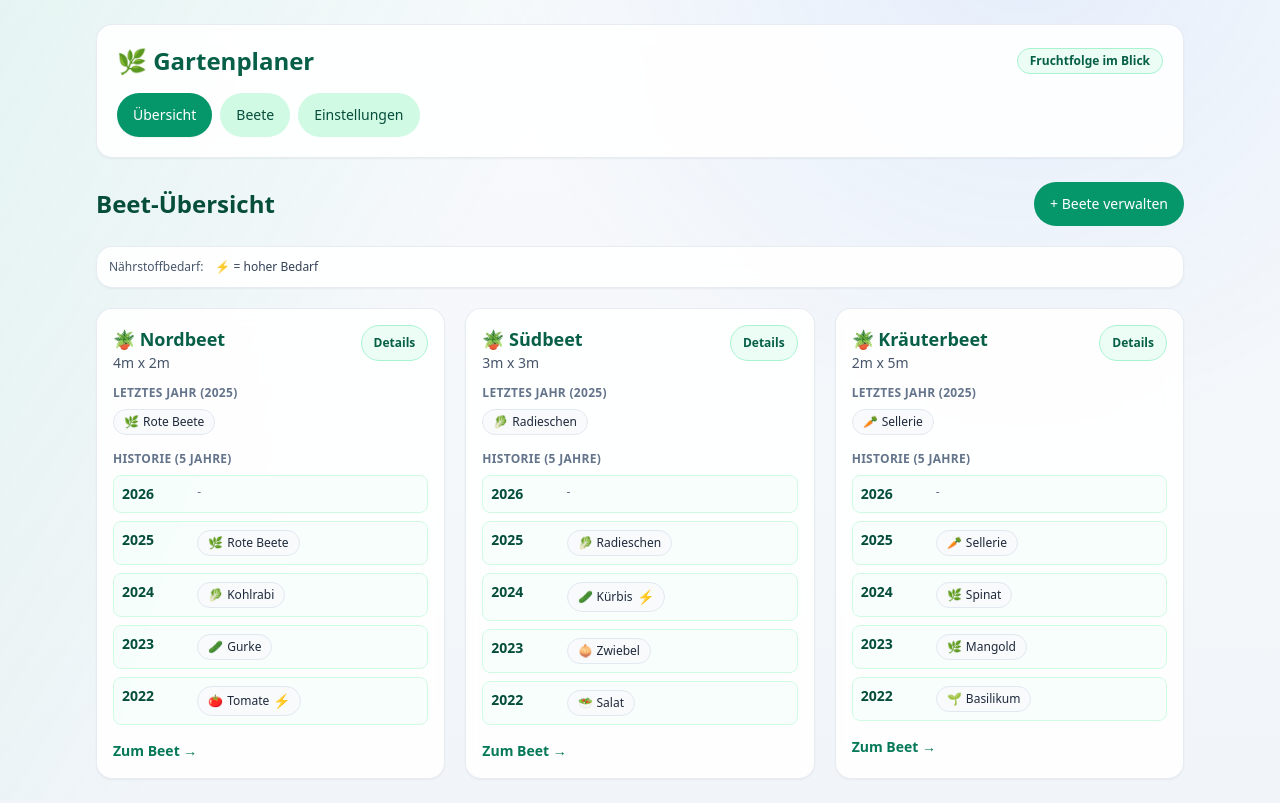
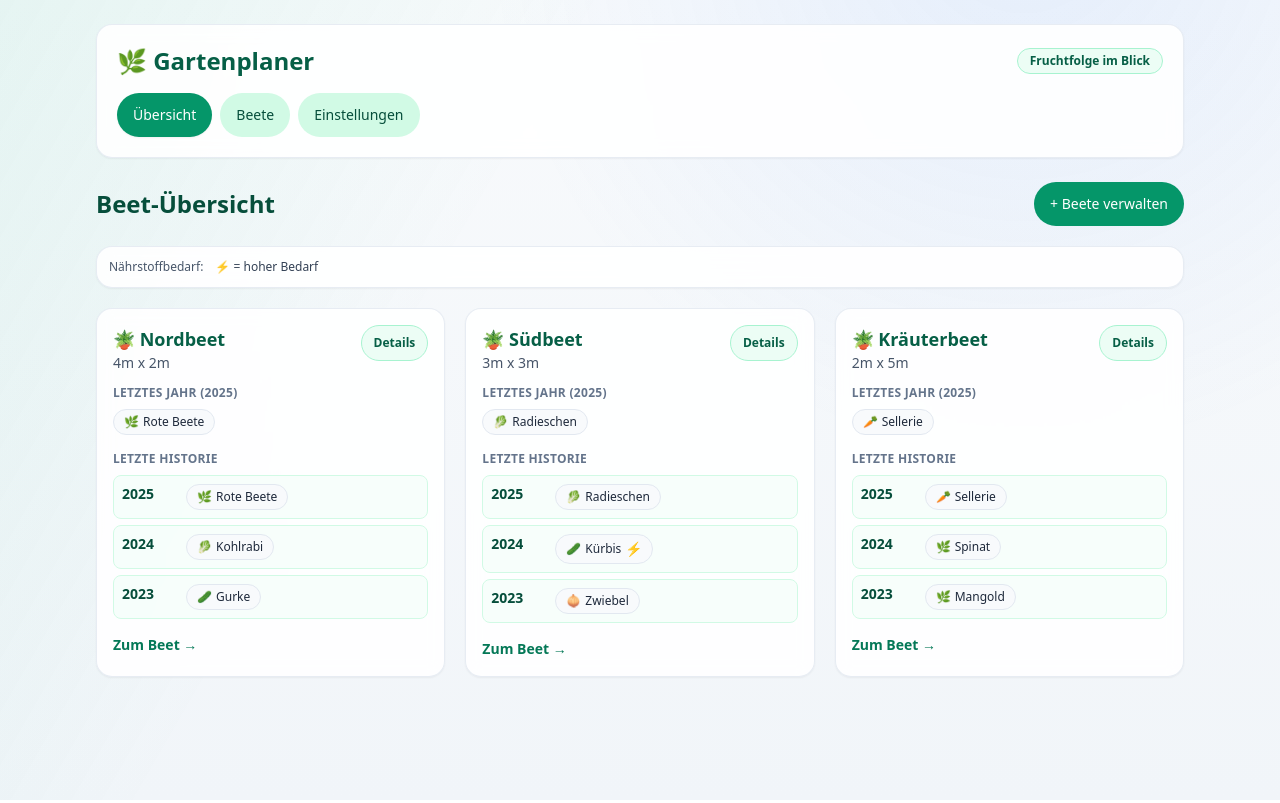
Before and after one commit to widmerin/Garden-Planner, a Nuxt app: page / in a window 1280 px wide. Built offline with nearby package versions, Linux system fonts and the light colour scheme.

Commit message:
Make history more compact

```diff
--- a/pages/index.vue
+++ b/pages/index.vue
@@ -25,10 +25,14 @@ const summary = computed(() => {
       return { year, crops }
     })
 
+    const compactHistory = timeline
+      .filter((entry) => entry.crops.length > 0)
+      .slice(0, 3)
+
     return {
       bed,
       lastYearCrops,
-      timeline
+      compactHistory
     }
   })
 })
@@ -86,17 +90,16 @@ const hasHighDemand = (value: NutrientDemand | string): boolean => {
           <p v-else class="text-xs text-slate-500">Keine Einträge</p>
         </div>
 
-        <details class="mt-2 rounded-lg border border-slate-200 bg-slate-50 p-2">
-          <summary class="cursor-pointer text-xs font-semibold text-slate-700">Historie (5 Jahre)</summary>
-          <div class="mt-2 space-y-1.5">
+        <div class="mt-2 rounded-lg border border-slate-200 bg-slate-50 p-2">
+          <p class="mb-1 text-[11px] font-semibold uppercase tracking-wide text-slate-600">Letzte Historie</p>
+          <div v-if="item.compactHistory.length" class="space-y-1.5">
             <div
-              v-for="entry in item.timeline"
+              v-for="entry in item.compactHistory"
               :key="`mobile-${item.bed.id}-${entry.year}`"
               class="rounded-md border border-emerald-100 bg-white p-2"
             >
               <p class="text-[11px] font-semibold text-emerald-900">{{ entry.year }}</p>
               <div class="mt-1 flex flex-wrap gap-1">
-                <span v-if="!entry.crops.length" class="text-[11px] text-slate-500">-</span>
                 <span v-for="crop in entry.crops" :key="`mobile-${item.bed.id}-${entry.year}-${crop.id}`" class="chip-crop">
                   <span>{{ cropIcon(crop) }}</span>
                   <span class="truncate">{{ crop.name }}</span>
@@ -111,7 +114,8 @@ const hasHighDemand = (value: NutrientDemand | string): boolean => {
               </div>
             </div>
           </div>
-        </details>
+          <p v-else class="text-xs text-slate-500">Keine Historie</p>
+        </div>
       </article>
     </div>
 
@@ -149,15 +153,15 @@ const hasHighDemand = (value: NutrientDemand | string): boolean => {
         </div>
 
         <div class="space-y-2">
-          <p class="text-xs font-semibold uppercase tracking-wide text-slate-500">Historie (5 Jahre)</p>
+          <p class="text-xs font-semibold uppercase tracking-wide text-slate-500">Letzte Historie</p>
+          <div v-if="item.compactHistory.length" class="space-y-1.5">
             <div
-            v-for="entry in item.timeline"
+              v-for="entry in item.compactHistory"
               :key="`${item.bed.id}-${entry.year}`"
-            class="grid grid-cols-1 items-start gap-1 rounded-lg border border-emerald-100 bg-emerald-50/40 p-2 sm:grid-cols-[4.2rem_1fr] sm:gap-2"
+              class="grid grid-cols-[3.5rem_1fr] items-start gap-2 rounded-lg border border-emerald-100 bg-emerald-50/40 p-2"
             >
               <span class="text-sm font-semibold text-emerald-900">{{ entry.year }}</span>
               <div class="flex flex-wrap gap-1.5">
-              <span v-if="!entry.crops.length" class="text-xs text-slate-500">-</span>
                 <span v-for="crop in entry.crops" :key="`${item.bed.id}-${entry.year}-${crop.id}`" class="chip-crop">
                   <span>{{ cropIcon(crop) }}</span>
                   <span>{{ crop.name }}</span>
@@ -172,6 +176,8 @@ const hasHighDemand = (value: NutrientDemand | string): boolean => {
               </div>
             </div>
           </div>
+          <p v-else class="text-sm text-slate-500">Keine Historie</p>
+        </div>
 
         <NuxtLink :to="`/beds/${item.bed.id}`" class="mt-4 inline-block text-sm font-semibold text-emerald-700 hover:underline">
           Zum Beet →
```
Lines whose indentation alone changed are shown as unchanged.
